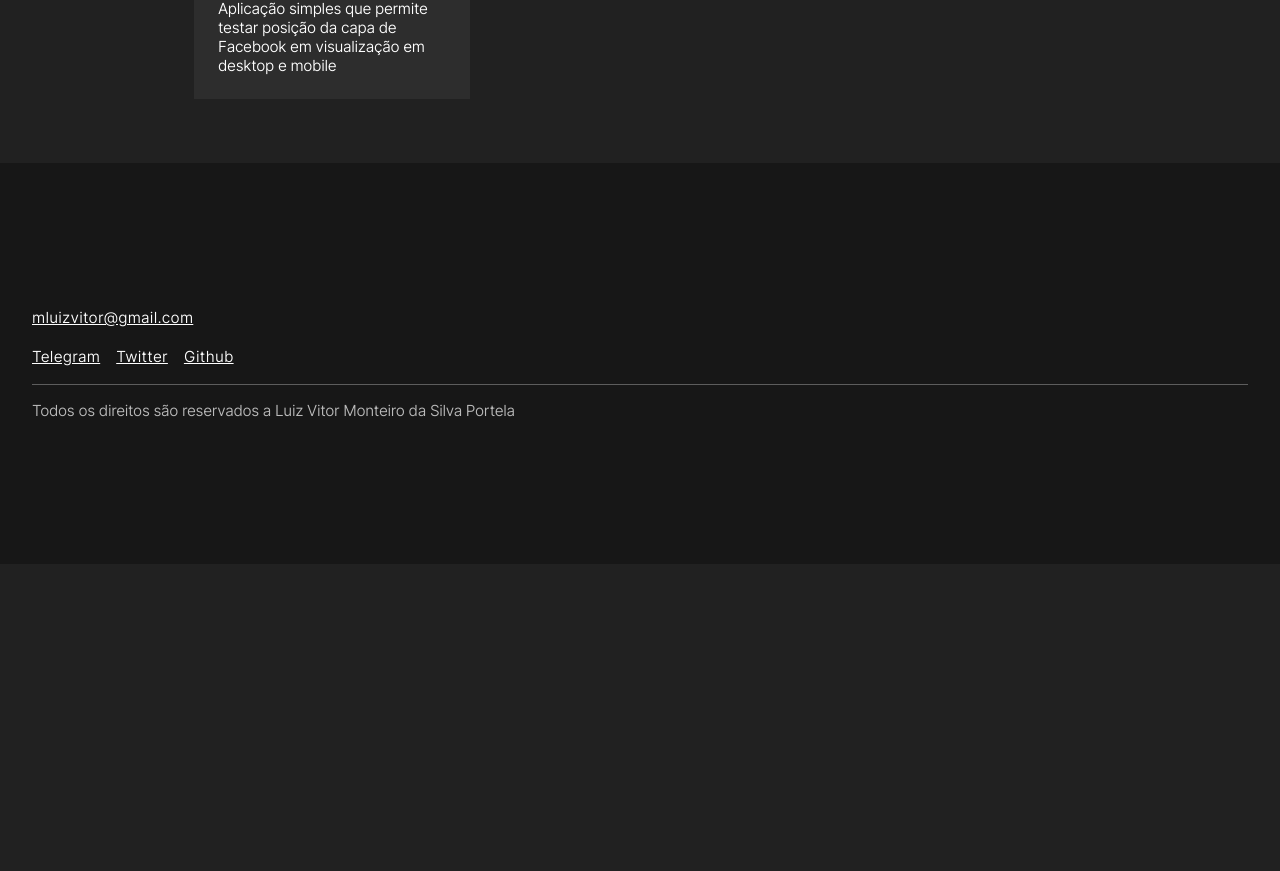
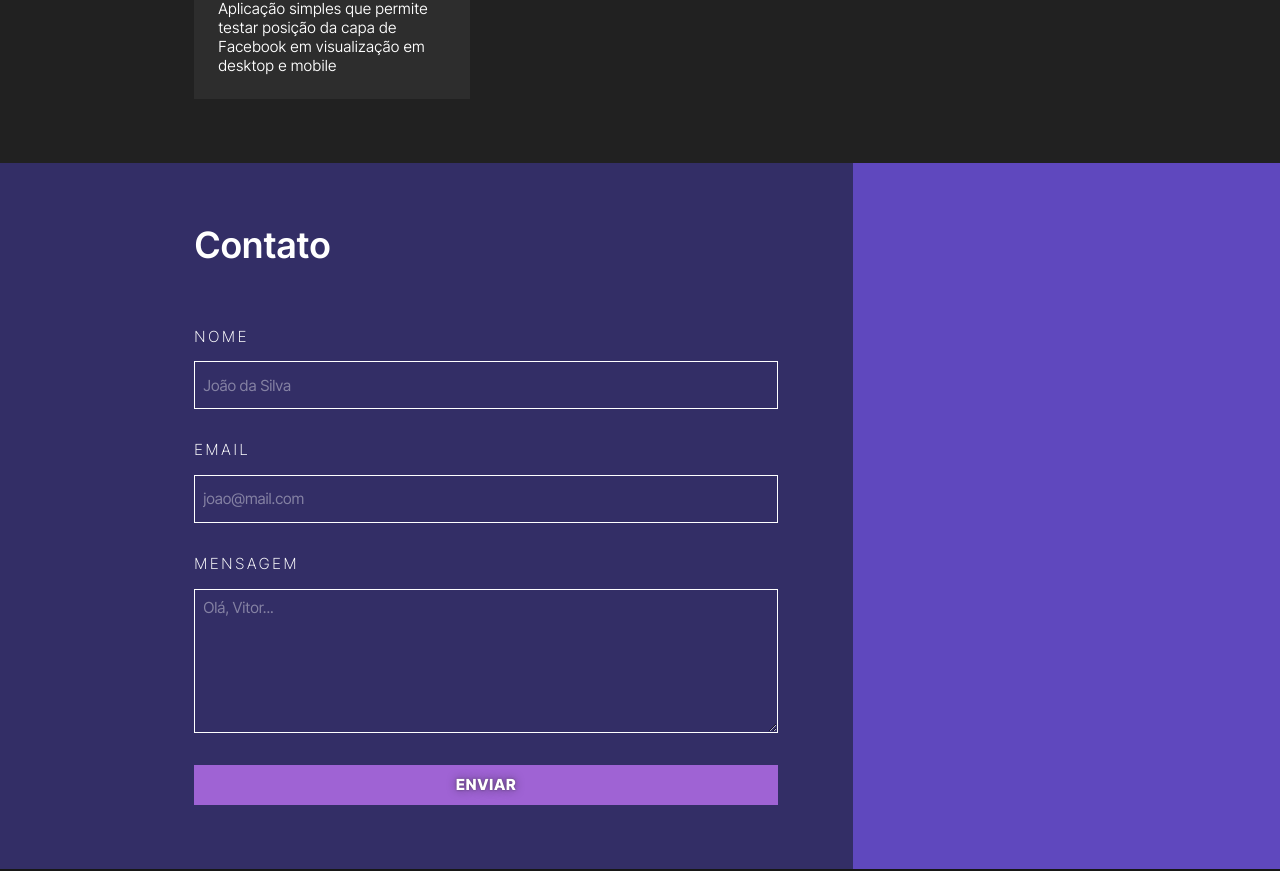
Before and after one commit to mluizvitor/mluizvitor.github.io, a React (Create React App) app: page / in a window 1280 px wide. Shown: the part 2286-3157 px from the top of the page. Before the commit the page ends 2850 px from the top, so only its background shows below. Built offline with nearby package versions, Linux system fonts and the light colour scheme.

Commit message:
feat: added Contact section

```diff
--- a/src/App.js
+++ b/src/App.js
@@ -6,6 +6,7 @@ import WhoIam from './pages/WhoIam';
 import Skills from './pages/Skills';
 import Footer from './pages/Footer';
 import Portfolio from './pages/Portfolio';
+import Contact from './pages/Contact';
 
 function App() {
 
@@ -33,6 +34,7 @@ function App() {
       <WhoIam id="who-i-am"/>
       <Skills id="skills"/>
       <Portfolio id="portfolio"/>
+      <Contact id="contact"/>
       <Footer/>
     </div>
   );
--- /dev/null
+++ b/src/pages/Contact.js
@@ -0,0 +1,19 @@
+import React from 'react';
+import {ContainerEnhanced} from '../components/Container';
+import { TextInput, TextAreaInput, Form } from '../components/TextInput';
+import contactBg from '../assets/backgroundContacts.svg';
+import Button from '../components/Button';
+
+export default function Contact({id}){
+  return (
+    <ContainerEnhanced id={id} type="container" backgroundImage={contactBg} >
+      <h2>Contato</h2>
+      <Form>
+        <TextInput id="name" label="Nome" placeholder="João da Silva" required/>
+        <TextInput id="email" label="Email" placeholder="joao@mail.com" required/>
+        <TextAreaInput id="message" label="Mensagem" placeholder="Olá, Vitor..." required/>
+        <Button title="Enviar"/>
+      </Form>
+    </ContainerEnhanced>
+  )
+}
```
Also changed, not shown: src/assets/backgroundContacts.svg (added).
